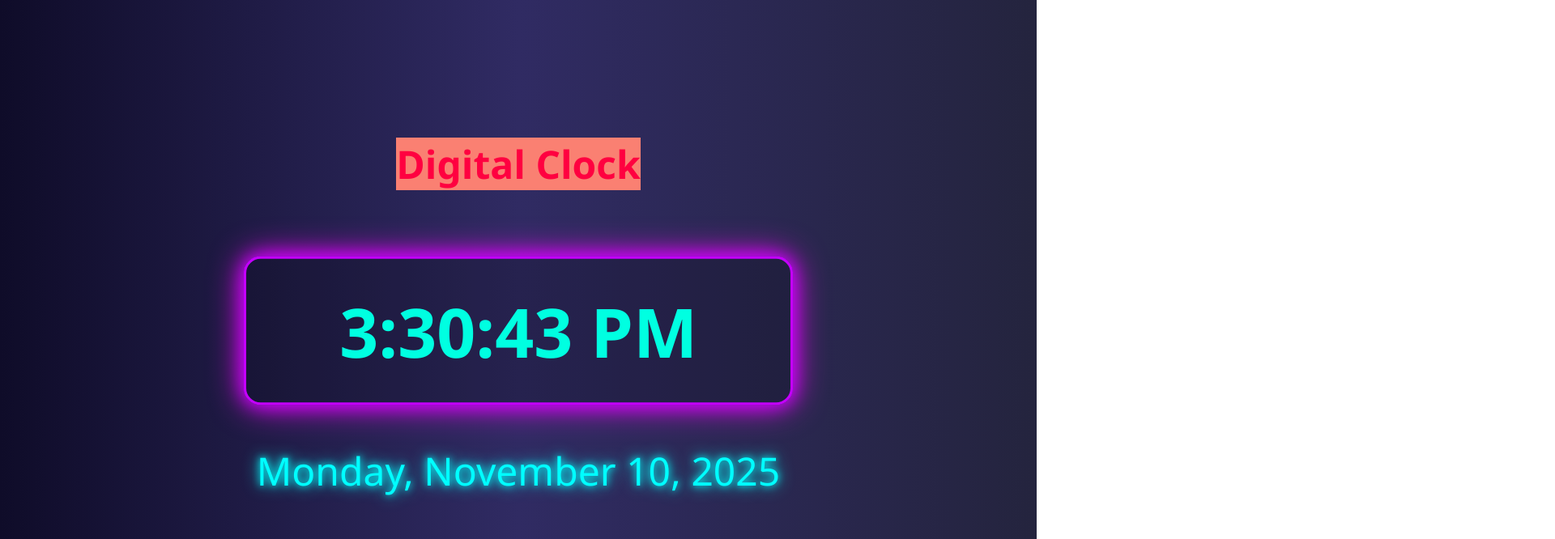
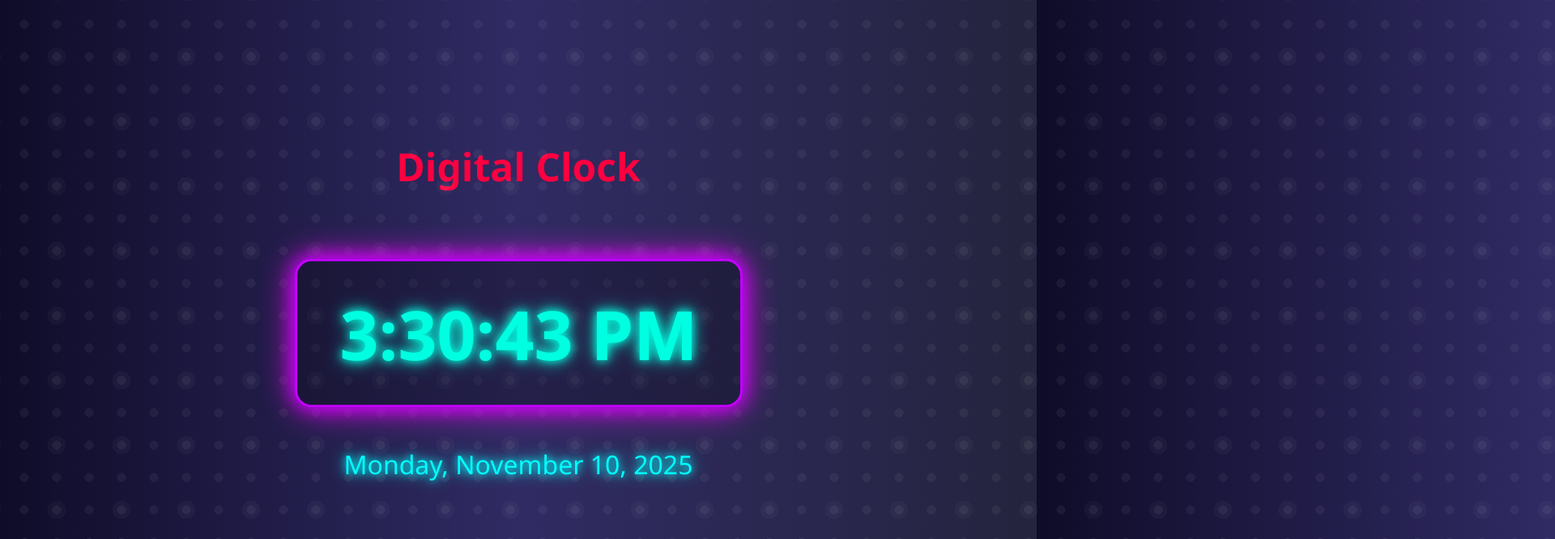
Before and after one commit to Mandar123454/Digital-Clock, a plain HTML site: page index.html in a window 1280 px wide. Shown: the top 666 px of the page at 81% size, 1920 px wide, since content can reach past the window. Drawn offline with Linux system fonts and the light colour scheme.

Commit message:
Improve accessibility, fix CSS typos, apply background animation; add README

```diff
--- a/index.html
+++ b/index.html
@@ -6,12 +6,12 @@
   <title>MK Digital Clock</title>
   <link rel="stylesheet" href="style.css" />
 </head>
-<body>
+<body class="background-animation">
     <h1 class="heading">Digital Clock</h1>
 
   <div class="clock-container">
-    <h1 class="clock" id="clock">00:00:00</h1>
-    <p id="date">Loading date...</p>
+    <h1 class="clock" id="clock" aria-live="polite">00:00:00</h1>
+    <p id="date" aria-live="polite">Loading date...</p>
   </div>
 
   <script src="script.js"></script>
--- a/script.js
+++ b/script.js
@@ -2,17 +2,26 @@ document.addEventListener("DOMContentLoaded", () => {
   const clock = document.getElementById("clock");
   const date = document.getElementById("date");
 
+  function pad2(n) { return n.toString().padStart(2, "0"); }
+
   function updateClock() {
     const now = new Date();
+    let hours = now.getHours();
+    const minutes = pad2(now.getMinutes());
+    const seconds = pad2(now.getSeconds());
 
-    let h = now.getHours();
-    const ampm = h >= 12 ? "PM" : "AM";
-    h = h % 12 || 12;
-
-    const m = now.getMinutes().toString().padStart(2, "0");
-    const s = now.getSeconds().toString().padStart(2, "0");
-
-    clock.textContent = `${h}:${m}:${s} ${ampm}`;
+    let display = '';
+    if (hours >= 12) {
+      // 12-hour format
+      const ampm = hours >= 12 ? "PM" : "AM";
+      const h12 = hours % 12 || 12;
+      display = `${h12}:${minutes}:${seconds} ${ampm}`;
+    } else {
+      // 24-hour fallback early morning (sample: show both)
+      display = `${pad2(hours)}:${minutes}:${seconds} AM`;
+    }
+    clock.textContent = display;
+    clock.setAttribute("datetime", now.toISOString());
 
     const options = { weekday: 'long', year: 'numeric', month: 'long', day: 'numeric' };
     date.textContent = now.toLocaleDateString(undefined, options);
--- a/style.css
+++ b/style.css
@@ -15,9 +15,8 @@ body {
   .heading {
     font-size: 3rem;
     color: #ff0040;
-    font-weight: 500px;
-    align-items: center;
-    background-color: salmon;
+    font-weight: 600;
+    margin: 0 0 2rem 0;
   }
 
   .background-animation::before {
@@ -30,6 +29,11 @@ body {
                 radial-gradient(circle, rgba(255,255,255,0.03) 20%, transparent 20%) center/80px 80px;
     animation: moveWaves 20s linear infinite;
     z-index: 0;
+  }
+  @media (prefers-reduced-motion: reduce) {
+    .background-animation::before { animation: none; }
+    #clock { animation: none; }
+    .footer p { animation: none; }
   }
 
   @keyframes moveWaves {
@@ -47,19 +51,19 @@ body {
     font-size: 5rem;
     padding: 30px 50px;
     color: #00ffe1;
-    background: rgba(0, 0, 0, 0.2);
+    background: rgba(0, 0, 0, 0.25);
     border: 3px solid #c400ff;
     border-radius: 20px;
     box-shadow: 0 0 20px #c400ff, 0 0 40px #ff00ff;
-    text-shadow: 0 0 10px 0 0 10px #00ffe1, 0 0 20px #00ffe1;
+    text-shadow: 0 0 10px #00ffe1, 0 0 20px #00ffe1;
     animation: pulse 1s infinite alternate ease-in-out;
     transition: all 0.3s ease;
   }
 
 
   #date {
-    font-size: 3rem;
-    margin-top: 10px;
+    font-size: 2rem;
+    margin-top: 20px;
     color: #00ffff;
     text-shadow: 0 0 10px #00ffff, 0 0 20px #00ffff;
   }
```
Also changed, not shown: 1 other file.
